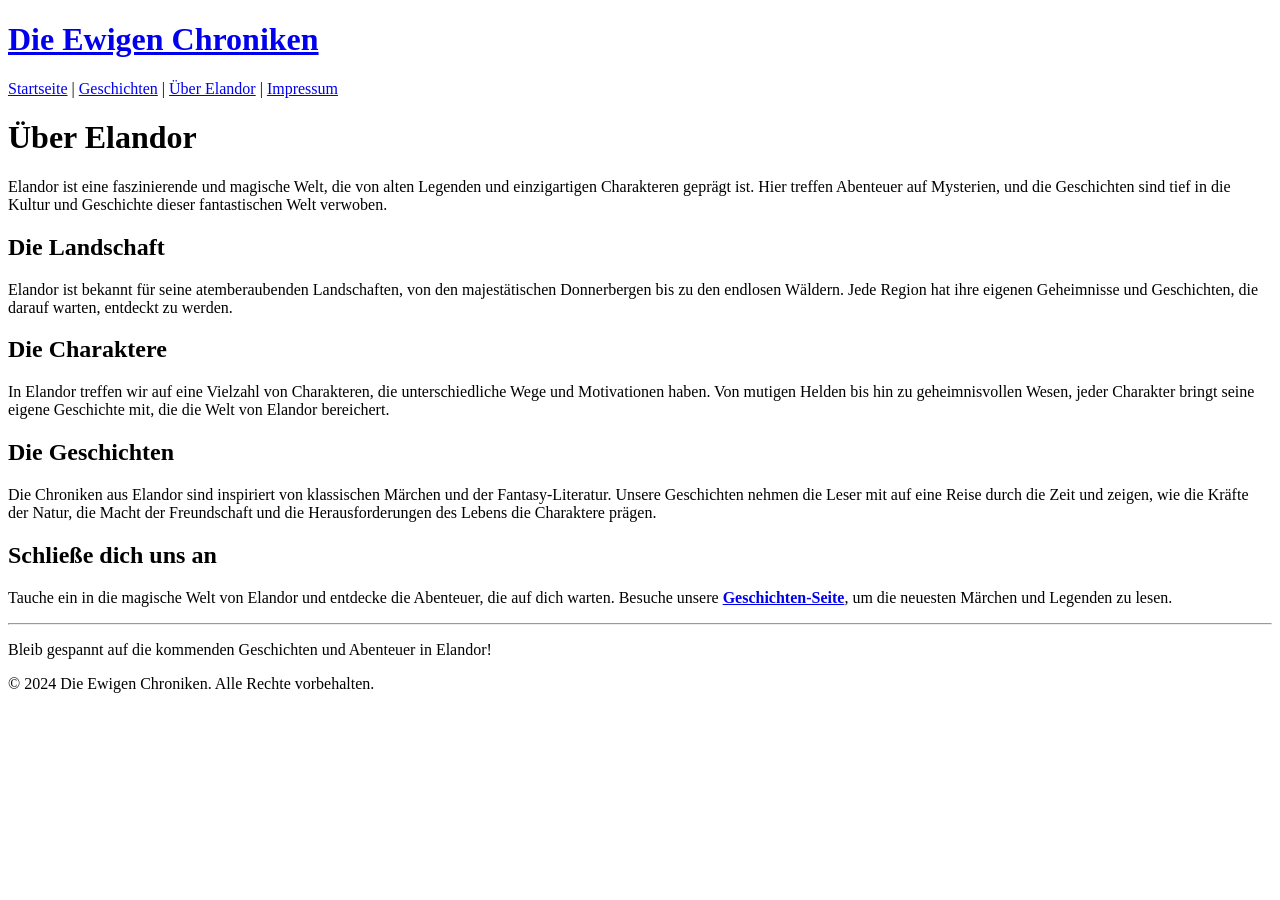
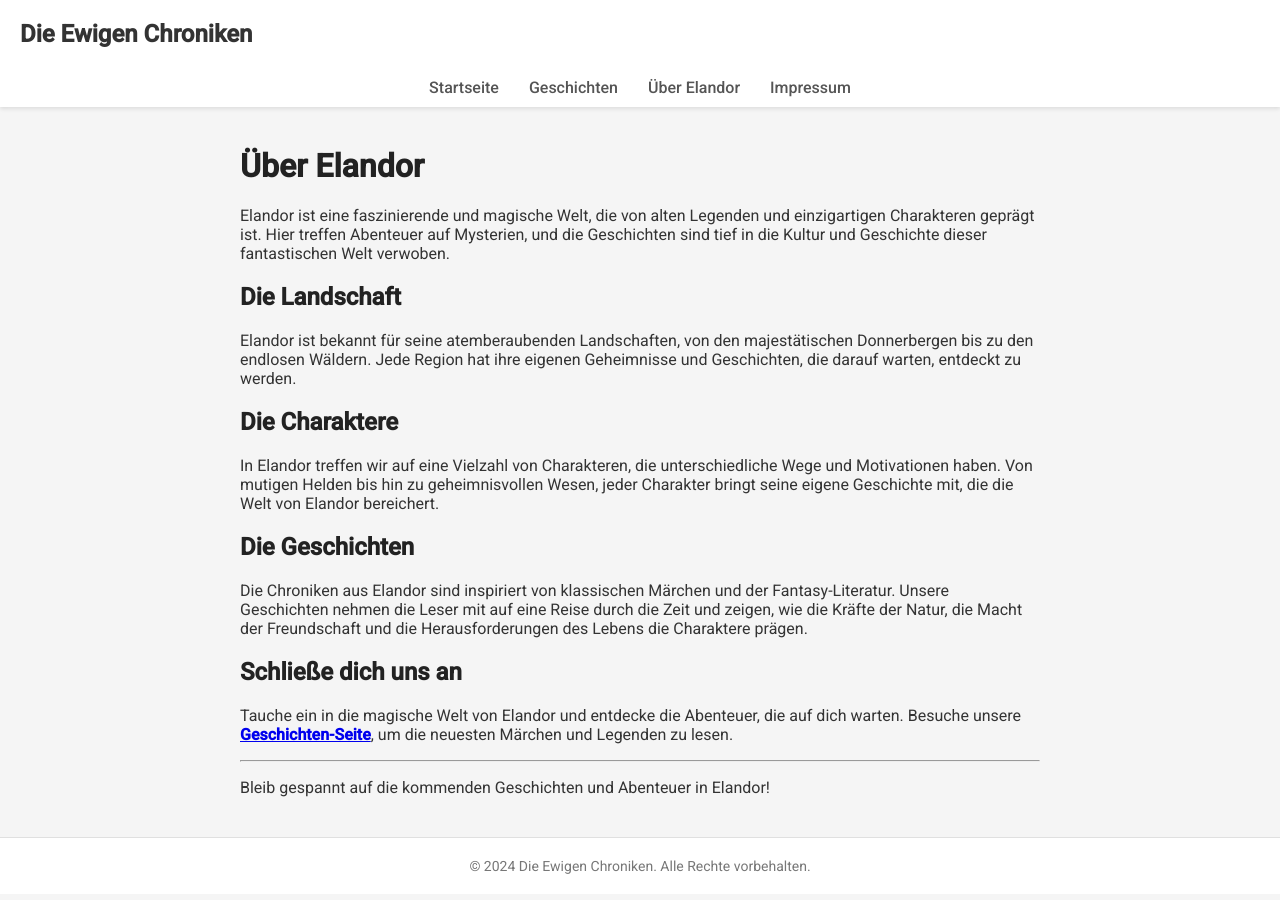
Before and after one commit to RainerGewalt/chroniken-aus-elandor, a Jekyll site: the page built from _pages/about.md, in a window 1280 px wide. Built offline with Jekyll 4.4.1, drawn with Linux system fonts in a browser that asks for light colours.

Commit message:
styling v 1.0

```diff
--- a/_includes/footer.html
+++ b/_includes/footer.html
@@ -1,3 +1,4 @@
+<!-- footer.html -->
 <footer>
-    <p>&copy; {{ site.time | date: '%Y' }} {{ site.title }}. Alle Rechte vorbehalten.</p>
+    &copy; {{ site.time | date: "%Y" }} {{ site.title }}. Alle Rechte vorbehalten.
 </footer>
--- a/_includes/head.html
+++ b/_includes/head.html
@@ -8,6 +8,8 @@
     <meta name="description" content="{{ page.description | default: site.description }}">
     <meta name="keywords" content="Elandor, Märchen, Geschichten, Fantasy, Chroniken">
     <link rel="canonical" href="{{ page.url | absolute_url }}">
+    <link rel="preconnect" href="https://fonts.googleapis.com">
+    <link rel="stylesheet" href="https://fonts.googleapis.com/css2?family=Roboto:wght@400;500&display=swap">
 
     <!-- Open Graph Meta Tags -->
     <meta property="og:title" content="{{ page.title }} - {{ site.title }}">
--- a/_layouts/default.html
+++ b/_layouts/default.html
@@ -1,18 +1,19 @@
 <!DOCTYPE html>
 <html lang="de">
 <head>
-    <meta charset="UTF-8">
-    <meta name="viewport" content="width=device-width, initial-scale=1.0">
-    <title>{{ page.title }} | {{ site.title }}</title>
+    <!-- ... dein vorhandener Code ... -->
     <link rel="stylesheet" href="{{ '/assets/css/styles.css' | relative_url }}">
+    <!-- Einbindung von Google Fonts -->
+    <link rel="preconnect" href="https://fonts.googleapis.com">
+    <link rel="stylesheet" href="https://fonts.googleapis.com/css2?family=Roboto:wght@400;500&display=swap">
 </head>
 <body>
 <header>
     <h1><a href="{{ '/' | relative_url }}">{{ site.title }}</a></h1>
     <nav>
-        <a href="{{ '/' | relative_url }}">Startseite</a> |
-        <a href="{{ '/stories/' | relative_url }}">Geschichten</a> |
-        <a href="{{ '/about/' | relative_url }}">Über Elandor</a> |
+        <a href="{{ '/' | relative_url }}">Startseite</a>
+        <a href="{{ '/stories/' | relative_url }}">Geschichten</a>
+        <a href="{{ '/about/' | relative_url }}">Über Elandor</a>
         <a href="{{ '/impressum/' | relative_url }}">Impressum</a>
     </nav>
 </header>
--- /dev/null
+++ b/assets/css/styles.css
@@ -0,0 +1,87 @@
+/* styles.css */
+
+/* Allgemeine Stileinstellungen */
+body {
+    margin: 0;
+    font-family: 'Roboto', sans-serif;
+    background-color: #f5f5f5;
+    color: #333;
+}
+
+/* Header-Styling */
+header {
+    background-color: #ffffff;
+    box-shadow: 0 2px 4px rgba(0, 0, 0, 0.1);
+    position: sticky;
+    top: 0;
+    z-index: 1000;
+}
+
+header h1 {
+    margin: 0;
+    padding: 20px;
+    font-size: 24px;
+}
+
+header h1 a {
+    text-decoration: none;
+    color: #333;
+}
+
+nav {
+    display: flex;
+    justify-content: center;
+    background-color: #ffffff;
+    padding: 10px 0;
+}
+
+nav a {
+    margin: 0 15px;
+    text-decoration: none;
+    color: #555;
+    font-weight: 500;
+    transition: color 0.3s;
+}
+
+nav a:hover {
+    color: #000;
+}
+
+/* Hauptinhalt */
+main {
+    max-width: 800px;
+    margin: 40px auto;
+    padding: 0 20px;
+}
+
+main h1, main h2 {
+    color: #222;
+}
+
+article img {
+    max-width: 100%;
+    height: auto;
+    margin: 20px 0;
+    border-radius: 8px;
+}
+
+/* Footer-Styling */
+footer {
+    background-color: #ffffff;
+    text-align: center;
+    padding: 20px;
+    font-size: 14px;
+    color: #777;
+    border-top: 1px solid #e0e0e0;
+}
+
+/* Responsives Design */
+@media (max-width: 768px) {
+    header h1 {
+        font-size: 20px;
+    }
+
+    nav a {
+        margin: 0 10px;
+    }
+}
```
